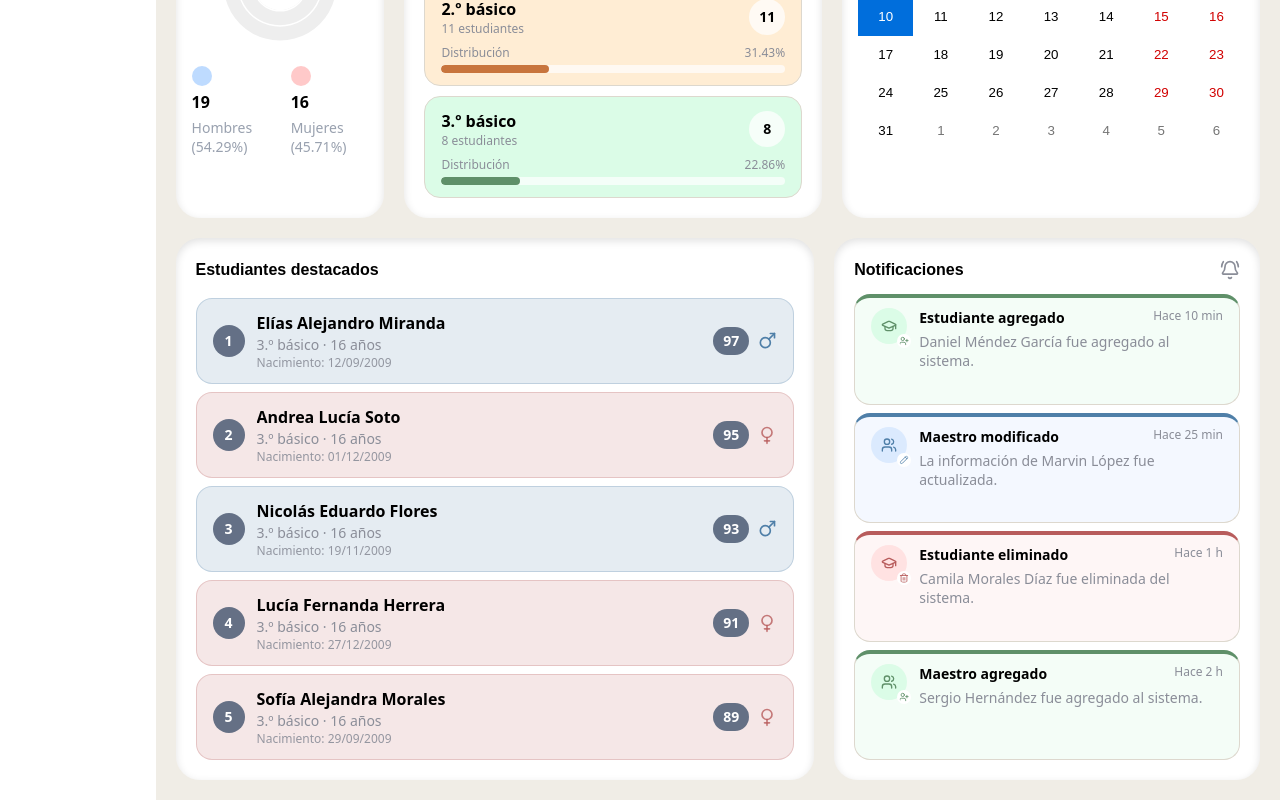
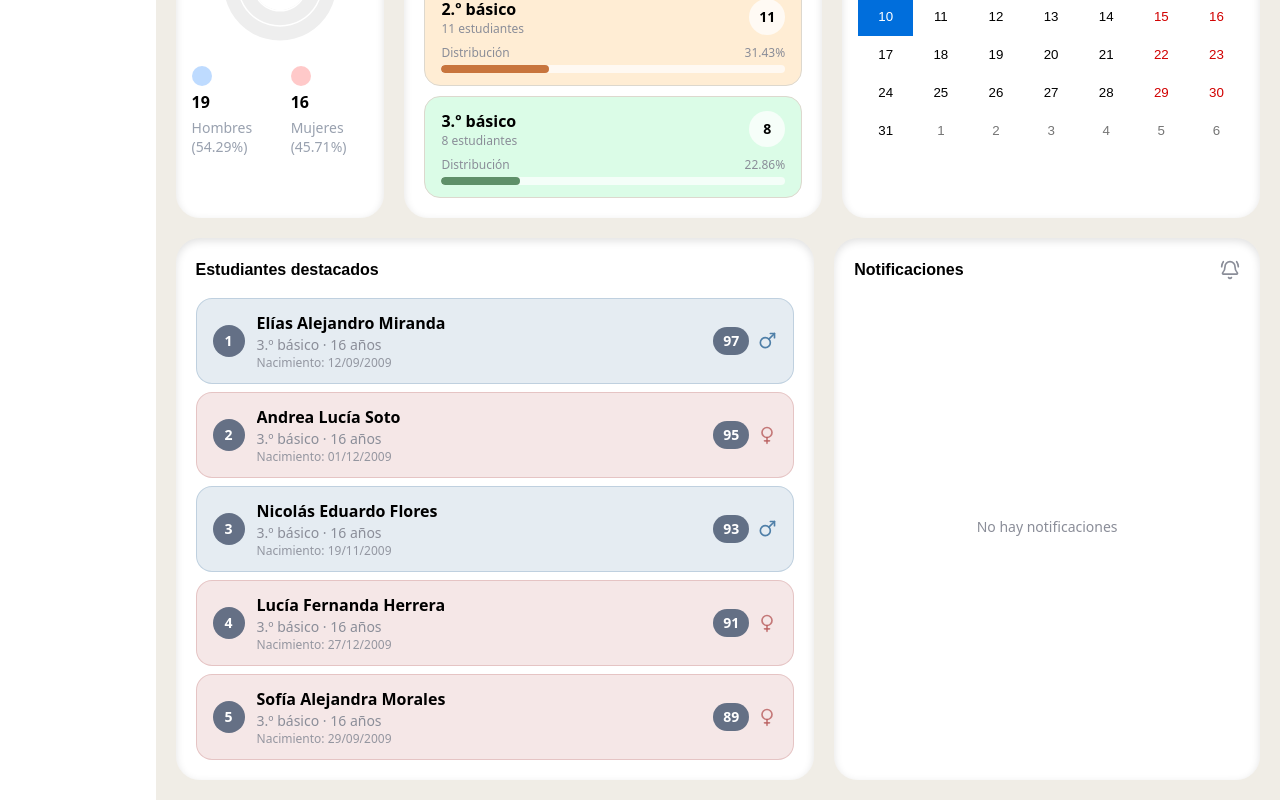
Before and after one commit to OtonielG/educore, a Next.js app: page /dashboard in a window 1280 px wide. Shown: the part 544-1344 px from the top of the page. Built offline with nearby package versions, Linux system fonts and the light colour scheme; a web font is replaced by a local one.

Commit message:
feat: implement notifications feature with Redux integration and type definitions

```diff
--- a/src/app/dashboard/components/ui/notifications.tsx
+++ b/src/app/dashboard/components/ui/notifications.tsx
@@ -1,3 +1,5 @@
+"use client";
+
 import {
   BellRing,
   GraduationCap,
@@ -6,37 +8,9 @@ import {
   UserPlus,
   Users,
 } from "lucide-react";
-
-const notifications = [
-  {
-    id: 1,
-    type: "student-added",
-    title: "Estudiante agregado",
-    description: "Daniel Méndez García fue agregado al sistema.",
-    time: "Hace 10 min",
-  },
-  {
-    id: 2,
-    type: "teacher-updated",
-    title: "Maestro modificado",
-    description: "La información de Marvin López fue actualizada.",
-    time: "Hace 25 min",
-  },
-  {
-    id: 3,
-    type: "student-deleted",
-    title: "Estudiante eliminado",
-    description: "Camila Morales Díaz fue eliminada del sistema.",
-    time: "Hace 1 h",
-  },
-  {
-    id: 4,
-    type: "teacher-added",
-    title: "Maestro agregado",
-    description: "Sergio Hernández fue agregado al sistema.",
-    time: "Hace 2 h",
-  },
-];
+import { useSelector } from "react-redux";
+import type { NotificationType } from "@/src/features/notifications";
+import { selectNotifications } from "@/src/store/notifications/selectors";
 
 const notificationStyles = {
   added: {
@@ -62,7 +36,61 @@ const notificationStyles = {
   },
 };
 
+type NotificationDetails = {
+  action: keyof typeof notificationStyles;
+  entity: "student" | "teacher";
+  title: string;
+  getDescription: (personName: string) => string;
+};
+
+const notificationDetails: Record<NotificationType, NotificationDetails> = {
+  "student-added": {
+    action: "added",
+    entity: "student",
+    title: "Estudiante agregado",
+    getDescription: (personName) =>
+      `${personName} fue agregado al sistema.`,
+  },
+  "student-updated": {
+    action: "updated",
+    entity: "student",
+    title: "Estudiante modificado",
+    getDescription: (personName) =>
+      `La información de ${personName} fue actualizada.`,
+  },
+  "student-deleted": {
+    action: "deleted",
+    entity: "student",
+    title: "Estudiante eliminado",
+    getDescription: (personName) =>
+      `${personName} fue eliminado del sistema.`,
+  },
+  "teacher-added": {
+    action: "added",
+    entity: "teacher",
+    title: "Maestro agregado",
+    getDescription: (personName) =>
+      `${personName} fue agregado al sistema.`,
+  },
+  "teacher-updated": {
+    action: "updated",
+    entity: "teacher",
+    title: "Maestro modificado",
+    getDescription: (personName) =>
+      `La información de ${personName} fue actualizada.`,
+  },
+  "teacher-deleted": {
+    action: "deleted",
+    entity: "teacher",
+    title: "Maestro eliminado",
+    getDescription: (personName) =>
+      `${personName} fue eliminado del sistema.`,
+  },
+};
+
 export default function Notifications() {
+  const notifications = useSelector(selectNotifications);
+
   return (
     <section className="flex h-auto w-full flex-col gap-3 rounded-3xl bg-dashboard-surface p-5 shadow-[inset_0_3px_8px_rgba(0,0,0,0.12),inset_0_-1px_3px_rgba(255,255,255,0.55)] lg:h-full">
       <div className="flex items-center justify-between">
@@ -72,17 +100,18 @@ export default function Notifications() {
       </div>
 
       <ul className="flex min-h-0 flex-1 flex-col gap-2">
+        {notifications.length === 0 ? (
+          <li className="flex flex-1 items-center justify-center text-sm text-dashboard-text-muted">
+            No hay notificaciones
+          </li>
+        ) : null}
+
         {notifications.map((notification) => {
-          const action = notification.type.split("-")[1] as
-            | "added"
-            | "updated"
-            | "deleted";
-
-          const entity = notification.type.split("-")[0];
-
-          const style = notificationStyles[action];
+          const details = notificationDetails[notification.type];
+          const style = notificationStyles[details.action];
           const ActionIcon = style.icon;
-          const EntityIcon = entity === "student" ? GraduationCap : Users;
+          const EntityIcon =
+            details.entity === "student" ? GraduationCap : Users;
 
           return (
             <li
@@ -102,16 +131,16 @@ export default function Notifications() {
               <div className="min-w-0 flex-1">
                 <div className="flex items-start justify-between gap-3">
                   <h3 className="truncate text-sm font-semibold">
-                    {notification.title}
+                    {details.title}
                   </h3>
 
                   <span className="shrink-0 text-[11px] text-dashboard-text-muted sm:text-xs">
-                    {notification.time}
+                    Ahora
                   </span>
                 </div>
 
                 <p className="mt-1 line-clamp-2 text-xs leading-snug text-dashboard-text-muted sm:text-sm">
-                  {notification.description}
+                  {details.getDescription(notification.personName)}
                 </p>
               </div>
             </li>
--- /dev/null
+++ b/src/features/notifications/index.ts
@@ -0,0 +1,5 @@
+export type {
+  NewNotification,
+  Notification,
+  NotificationType,
+} from "./notifications-types";
--- /dev/null
+++ b/src/features/notifications/notifications-types.ts
@@ -0,0 +1,16 @@
+export type NotificationType =
+  | "student-added"
+  | "student-updated"
+  | "student-deleted"
+  | "teacher-added"
+  | "teacher-updated"
+  | "teacher-deleted";
+
+export type Notification = {
+  id: string;
+  type: NotificationType;
+  personName: string;
+  createdAt: number;
+};
+
+export type NewNotification = Pick<Notification, "type" | "personName">;
--- a/src/store/index.ts
+++ b/src/store/index.ts
@@ -1,9 +1,11 @@
 import { configureStore } from "@reduxjs/toolkit";
+import notificationsSlice from "./notifications/slice";
 import studentsSlice from "./students/slice";
 import teachersSlice from "./teachers/slice";
 
 export const store = configureStore({
   reducer: {
+    notifications: notificationsSlice,
     students: studentsSlice,
     teachers: teachersSlice,
   },
--- /dev/null
+++ b/src/store/notifications/selectors.ts
@@ -0,0 +1,5 @@
+import type { store } from "@/src/store";
+
+type RootState = ReturnType<typeof store.getState>;
+
+export const selectNotifications = (state: RootState) => state.notifications;
--- /dev/null
+++ b/src/store/notifications/slice.ts
@@ -0,0 +1,30 @@
+import { createSlice, type PayloadAction } from "@reduxjs/toolkit";
+import type {
+  NewNotification,
+  Notification,
+} from "@/src/features/notifications";
+
+const initialState: Notification[] = [];
+
+export const notificationsSlice = createSlice({
+  name: "notifications",
+  initialState,
+  reducers: {
+    addNotification: {
+      reducer: (state, action: PayloadAction<Notification>) => {
+        state.unshift(action.payload);
+      },
+      prepare: (notification: NewNotification) => ({
+        payload: {
+          ...notification,
+          id: crypto.randomUUID(),
+          createdAt: Date.now(),
+        },
+      }),
+    },
+  },
+});
+
+export const { addNotification } = notificationsSlice.actions;
+
+export default notificationsSlice.reducer;
```
